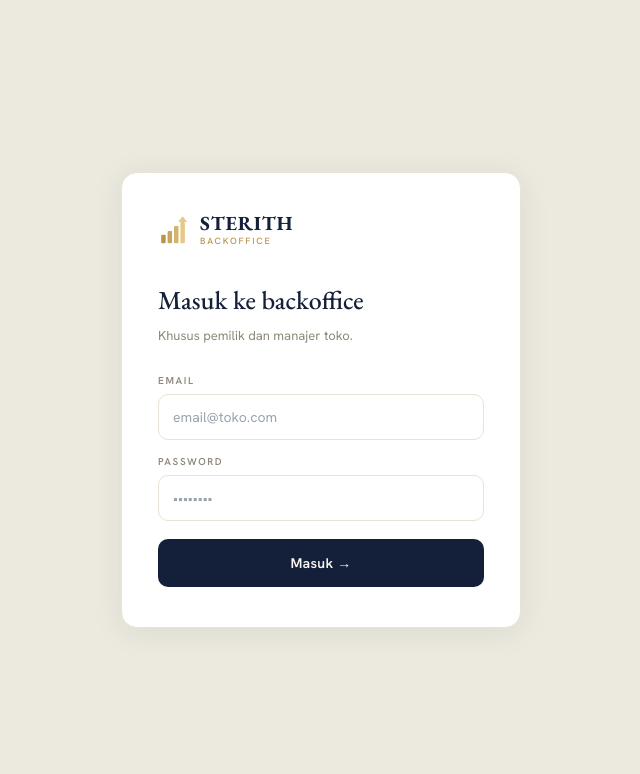
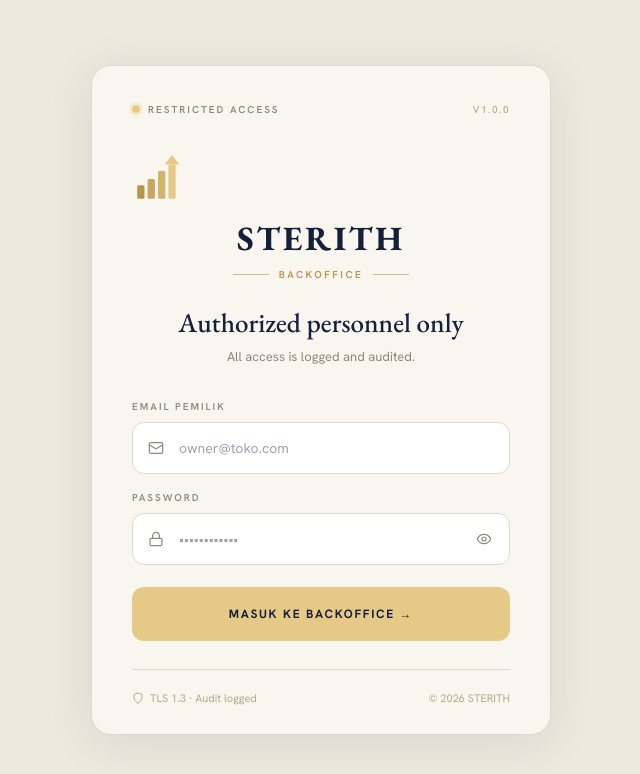
Before and after one commit to adjbusinessconsulting/sterith-backoffice, a Next.js app: page /login in a window 1280 px wide. Shown: the top 774 px of the page, without its empty margins (319-959 px from the left). Built offline with nearby package versions, Linux system fonts and the light colour scheme.

Commit message:
feat: redesign login page to match MasterOffice style in cream palette

```diff
--- a/app/(auth)/login/page.tsx
+++ b/app/(auth)/login/page.tsx
@@ -7,6 +7,7 @@ export default function LoginPage() {
   const router = useRouter();
   const [email, setEmail] = useState("");
   const [password, setPassword] = useState("");
+  const [showPassword, setShowPassword] = useState(false);
   const [loading, setLoading] = useState(false);
   const [error, setError] = useState("");
 
@@ -14,17 +15,10 @@ export default function LoginPage() {
     e.preventDefault();
     setLoading(true);
     setError("");
-    const res = await signIn("credentials", {
-      email,
-      password,
-      redirect: false,
-    });
+    const res = await signIn("credentials", { email, password, redirect: false });
     setLoading(false);
-    if (res?.error) {
-      setError("Email atau password salah.");
-    } else {
-      router.push("/inventori/ringkasan");
-    }
+    if (res?.error) setError("Email atau password salah.");
+    else router.push("/inventori/ringkasan");
   }
 
   return (
@@ -35,84 +29,137 @@ export default function LoginPage() {
       alignItems: "center",
       justifyContent: "center",
       fontFamily: "var(--font-hanken), system-ui, sans-serif",
+      padding: 24,
     }}>
       <div style={{
-        width: 400,
-        background: "#fff",
-        borderRadius: 16,
-        padding: "40px 36px",
-        boxShadow: "0 4px 32px rgba(20,32,58,0.08)",
-        border: "1px solid #e8e3d5",
+        width: "100%",
+        maxWidth: 460,
+        background: "#f8f6ef",
+        borderRadius: 20,
+        padding: "36px 40px 28px",
+        border: "1px solid #ddd9cc",
+        boxShadow: "0 8px 48px rgba(20,32,58,0.09)",
       }}>
-        {/* Logo */}
-        <div style={{ display: "flex", alignItems: "center", gap: 10, marginBottom: 32 }}>
-          <svg width="32" height="32" viewBox="0 0 100 100">
+
+        {/* Top bar */}
+        <div style={{ display: "flex", justifyContent: "space-between", alignItems: "center", marginBottom: 36 }}>
+          <div style={{ display: "flex", alignItems: "center", gap: 8 }}>
+            <div style={{
+              width: 8, height: 8, borderRadius: "50%",
+              background: "#e7c987",
+              boxShadow: "0 0 0 3px rgba(231,201,135,0.25)",
+            }} />
+            <span style={{ fontSize: 10, letterSpacing: "0.2em", color: "#8f897a", fontWeight: 600, textTransform: "uppercase" }}>
+              Restricted Access
+            </span>
+          </div>
+          <span style={{ fontSize: 10, letterSpacing: "0.15em", color: "#b8a88a", fontWeight: 500 }}>V1.0.0</span>
+        </div>
+
+        {/* Branding */}
+        <div style={{ textAlign: "center", marginBottom: 32 }}>
+          <svg width="52" height="52" viewBox="0 0 100 100" style={{ marginBottom: 16 }}>
             <rect x="10" y="62" width="14" height="26" rx="3" fill="#b8934a"/>
             <rect x="30" y="50" width="14" height="38" rx="3" fill="#c9a55f"/>
             <rect x="50" y="34" width="14" height="54" rx="3" fill="#d4b36c"/>
             <rect x="70" y="22" width="14" height="66" rx="3" fill="#e7c987"/>
             <polygon points="63,22 91,22 77,4" fill="#e7c987"/>
           </svg>
-          <div>
-            <div style={{ fontFamily: "var(--font-garamond)", fontWeight: 700, fontSize: 20, letterSpacing: "0.04em", color: "#14203a", lineHeight: 1 }}>
+
+          <div style={{ fontFamily: "var(--font-garamond)", fontSize: 34, fontWeight: 700, letterSpacing: "0.08em", color: "#14203a", lineHeight: 1, marginBottom: 12 }}>
             STERITH
           </div>
-            <div style={{ fontSize: 9, letterSpacing: "0.2em", color: "#b8934a", textTransform: "uppercase", marginTop: 2, fontWeight: 500 }}>
-              BACKOFFICE
-            </div>
-          </div>
+
+          <div style={{ display: "flex", alignItems: "center", justifyContent: "center", gap: 10, marginBottom: 24 }}>
+            <div style={{ height: 1, width: 36, background: "#b8934a", opacity: 0.6 }} />
+            <span style={{ fontSize: 10, letterSpacing: "0.25em", color: "#b8934a", textTransform: "uppercase", fontWeight: 600 }}>
+              Backoffice
+            </span>
+            <div style={{ height: 1, width: 36, background: "#b8934a", opacity: 0.6 }} />
           </div>
 
-        <h1 style={{ fontFamily: "var(--font-garamond)", fontSize: 26, fontWeight: 500, color: "#14203a", marginBottom: 6 }}>
-          Masuk ke backoffice
+          <h1 style={{ fontFamily: "var(--font-garamond)", fontSize: 27, fontWeight: 500, color: "#14203a", marginBottom: 8, lineHeight: 1.25 }}>
+            Authorized personnel only
           </h1>
-        <p style={{ fontSize: 13, color: "#8f897a", marginBottom: 28, lineHeight: 1.5 }}>
-          Khusus pemilik dan manajer toko.
+          <p style={{ fontSize: 13, color: "#8f897a", lineHeight: 1.5 }}>
+            All access is logged and audited.
           </p>
+        </div>
 
-        <form onSubmit={handleSubmit} style={{ display: "flex", flexDirection: "column", gap: 14 }}>
+        {/* Form */}
+        <form onSubmit={handleSubmit} style={{ display: "flex", flexDirection: "column", gap: 16 }}>
           <div>
-            <label style={{ display: "block", fontSize: 10, letterSpacing: "0.16em", textTransform: "uppercase", color: "#8f897a", fontWeight: 600, marginBottom: 6 }}>
-              EMAIL
+            <label style={{ display: "block", fontSize: 10, letterSpacing: "0.2em", textTransform: "uppercase", color: "#8f897a", fontWeight: 600, marginBottom: 8 }}>
+              Email Pemilik
             </label>
+            <div style={{ position: "relative" }}>
+              <svg style={{ position: "absolute", left: 16, top: "50%", transform: "translateY(-50%)", color: "#8f897a" }} width="16" height="16" viewBox="0 0 24 24" fill="none" stroke="currentColor" strokeWidth="1.8" strokeLinecap="round" strokeLinejoin="round">
+                <rect x="2" y="4" width="20" height="16" rx="2"/><path d="m22 7-8.97 5.7a1.94 1.94 0 0 1-2.06 0L2 7"/>
+              </svg>
               <input
                 type="email"
                 value={email}
                 onChange={e => setEmail(e.target.value)}
-              placeholder="email@toko.com"
+                placeholder="owner@toko.com"
                 required
                 style={{
-                width: "100%", height: 46,
-                border: "1.5px solid #e8e3d5",
-                borderRadius: 10, padding: "0 14px",
+                  width: "100%", height: 52, boxSizing: "border-box",
+                  border: "1.5px solid #ddd9cc", borderRadius: 12,
+                  padding: "0 14px 0 46px",
                   fontSize: 14, color: "#14203a",
                   background: "#fff", fontFamily: "inherit",
+                  outline: "none",
                 }}
               />
             </div>
+          </div>
 
           <div>
-            <label style={{ display: "block", fontSize: 10, letterSpacing: "0.16em", textTransform: "uppercase", color: "#8f897a", fontWeight: 600, marginBottom: 6 }}>
-              PASSWORD
+            <label style={{ display: "block", fontSize: 10, letterSpacing: "0.2em", textTransform: "uppercase", color: "#8f897a", fontWeight: 600, marginBottom: 8 }}>
+              Password
             </label>
+            <div style={{ position: "relative" }}>
+              <svg style={{ position: "absolute", left: 16, top: "50%", transform: "translateY(-50%)", color: "#8f897a" }} width="16" height="16" viewBox="0 0 24 24" fill="none" stroke="currentColor" strokeWidth="1.8" strokeLinecap="round" strokeLinejoin="round">
+                <rect x="3" y="11" width="18" height="11" rx="2"/><path d="M7 11V7a5 5 0 0 1 10 0v4"/>
+              </svg>
               <input
-              type="password"
+                type={showPassword ? "text" : "password"}
                 value={password}
                 onChange={e => setPassword(e.target.value)}
-              placeholder="••••••••"
+                placeholder="••••••••••••"
                 required
                 style={{
-                width: "100%", height: 46,
-                border: "1.5px solid #e8e3d5",
-                borderRadius: 10, padding: "0 14px",
+                  width: "100%", height: 52, boxSizing: "border-box",
+                  border: "1.5px solid #ddd9cc", borderRadius: 12,
+                  padding: "0 48px 0 46px",
                   fontSize: 14, color: "#14203a",
                   background: "#fff", fontFamily: "inherit",
+                  outline: "none",
                 }}
               />
+              <button
+                type="button"
+                onClick={() => setShowPassword(v => !v)}
+                style={{
+                  position: "absolute", right: 14, top: "50%", transform: "translateY(-50%)",
+                  background: "none", border: "none", cursor: "pointer", color: "#8f897a", padding: 4, display: "flex",
+                }}
+              >
+                {showPassword ? (
+                  <svg width="16" height="16" viewBox="0 0 24 24" fill="none" stroke="currentColor" strokeWidth="1.8" strokeLinecap="round" strokeLinejoin="round">
+                    <path d="M9.88 9.88a3 3 0 1 0 4.24 4.24"/><path d="M10.73 5.08A10.43 10.43 0 0 1 12 5c7 0 10 7 10 7a13.16 13.16 0 0 1-1.67 2.68"/><path d="M6.61 6.61A13.526 13.526 0 0 0 2 12s3 7 10 7a9.74 9.74 0 0 0 5.39-1.61"/><line x1="2" y1="2" x2="22" y2="22"/>
+                  </svg>
+                ) : (
+                  <svg width="16" height="16" viewBox="0 0 24 24" fill="none" stroke="currentColor" strokeWidth="1.8" strokeLinecap="round" strokeLinejoin="round">
+                    <path d="M2 12s3-7 10-7 10 7 10 7-3 7-10 7-10-7-10-7z"/><circle cx="12" cy="12" r="3"/>
+                  </svg>
+                )}
+              </button>
+            </div>
           </div>
 
           {error && (
-            <p style={{ fontSize: 12.5, color: "#b0492f", background: "#f4e9e4", padding: "10px 14px", borderRadius: 8 }}>
+            <p style={{ fontSize: 12.5, color: "#b0492f", background: "#f4e9e4", padding: "10px 14px", borderRadius: 8, margin: 0 }}>
               {error}
             </p>
           )}
@@ -121,16 +168,31 @@ export default function LoginPage() {
             type="submit"
             disabled={loading}
             style={{
-              height: 48, background: "#14203a", color: "#f8f6ef",
-              border: "none", borderRadius: 10, fontSize: 14,
-              fontWeight: 600, cursor: loading ? "not-allowed" : "pointer",
-              opacity: loading ? 0.7 : 1, marginTop: 4,
-              fontFamily: "inherit", letterSpacing: "0.02em",
+              height: 54, background: "#e7c987", color: "#14203a",
+              border: "none", borderRadius: 12, fontSize: 12,
+              fontWeight: 700, cursor: loading ? "not-allowed" : "pointer",
+              opacity: loading ? 0.7 : 1, marginTop: 6,
+              fontFamily: "inherit", letterSpacing: "0.14em",
+              textTransform: "uppercase",
             }}
           >
-            {loading ? "Memuat…" : "Masuk →"}
+            {loading ? "MEMUAT…" : "MASUK KE BACKOFFICE →"}
           </button>
         </form>
+
+        {/* Footer */}
+        <div style={{
+          display: "flex", justifyContent: "space-between", alignItems: "center",
+          marginTop: 28, paddingTop: 20, borderTop: "1px solid #ddd9cc",
+        }}>
+          <div style={{ display: "flex", alignItems: "center", gap: 6 }}>
+            <svg width="12" height="12" viewBox="0 0 24 24" fill="none" stroke="#b8a88a" strokeWidth="2" strokeLinecap="round" strokeLinejoin="round">
+              <path d="M12 22s8-4 8-10V5l-8-3-8 3v7c0 6 8 10 8 10z"/>
+            </svg>
+            <span style={{ fontSize: 11, color: "#b8a88a" }}>TLS 1.3 · Audit logged</span>
+          </div>
+          <span style={{ fontSize: 11, color: "#b8a88a" }}>© 2026 STERITH</span>
+        </div>
       </div>
     </div>
   );
```
Lines whose indentation alone changed are shown as unchanged.
